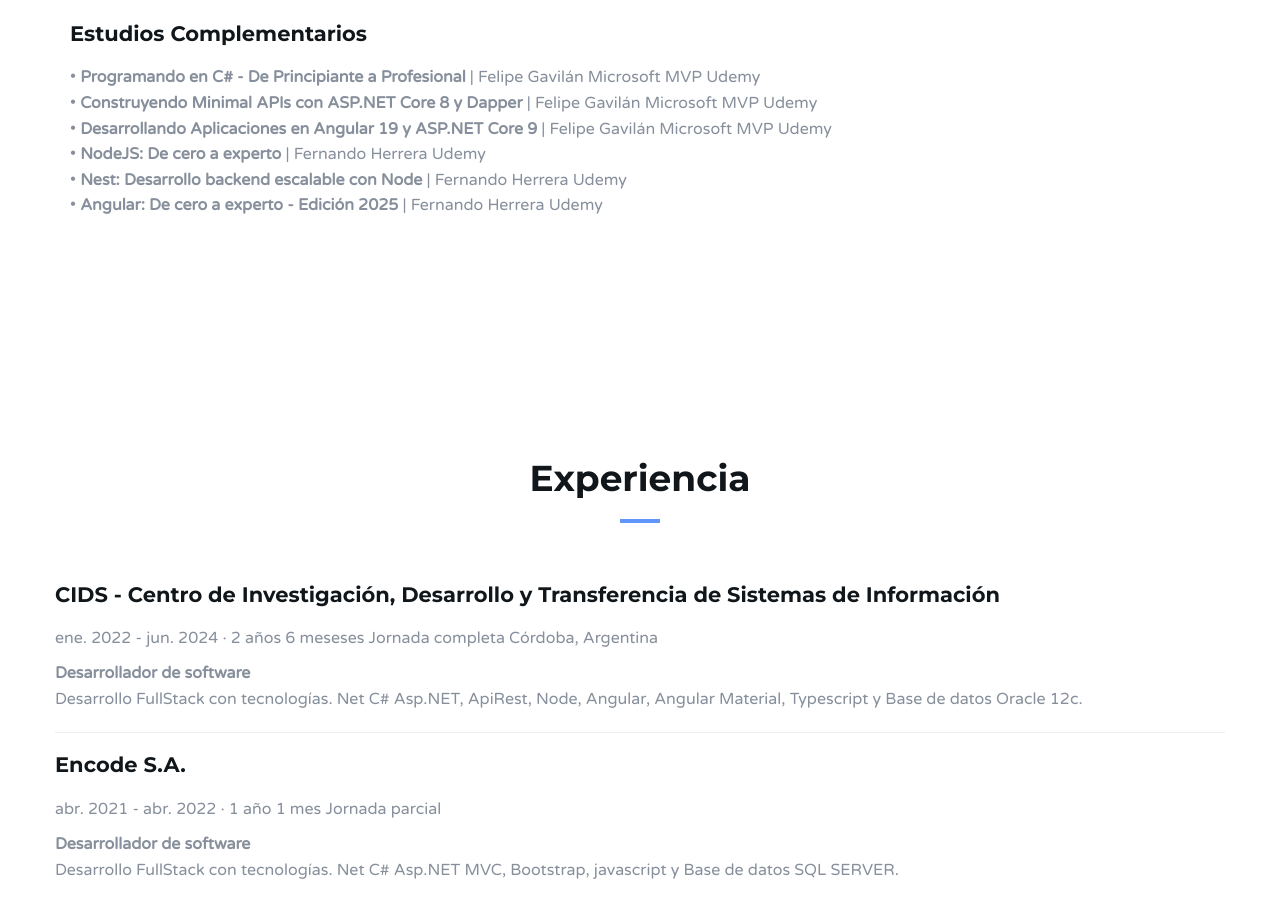
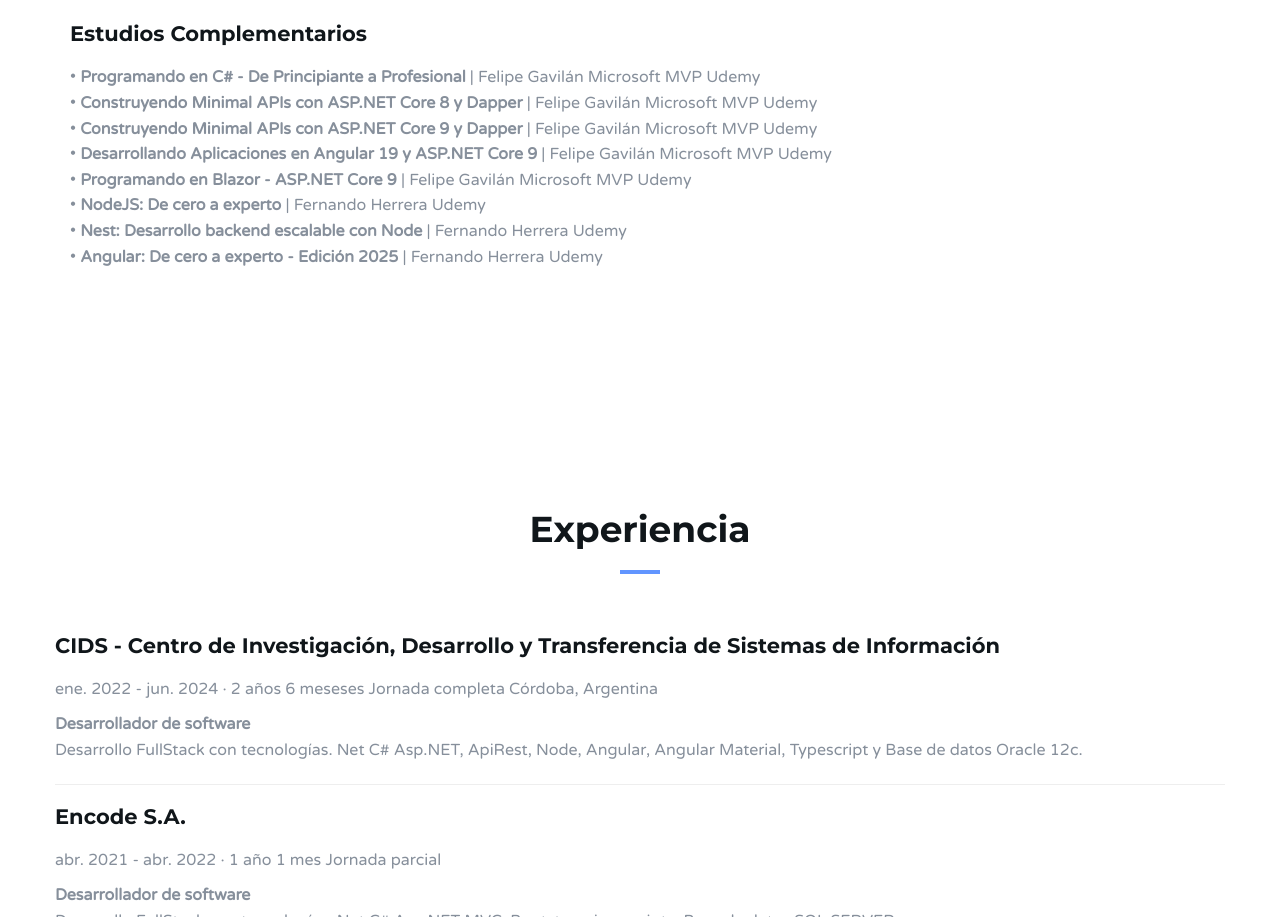
Before and after one commit to PintoDaniel10/Portafolio, a plain HTML site: page index.html in a window 1280 px wide. Shown: the part 4006-4923 px from the top of the page. Drawn offline with nearby package versions, Linux system fonts and the light colour scheme; files whose address does not match are found by name.

Commit message:
Update index.html

```diff
--- a/index.html
+++ b/index.html
@@ -285,7 +285,11 @@
                             Microsoft MVP Udemy</li>
                         <li>• <strong>Construyendo Minimal APIs con ASP.NET Core 8 y Dapper</strong> | Felipe Gavilán
                             Microsoft MVP Udemy</li>
+                        <li>• <strong>Construyendo Minimal APIs con ASP.NET Core 9 y Dapper</strong> | Felipe Gavilán
+                            Microsoft MVP Udemy</li>
                         <li>• <strong>Desarrollando Aplicaciones en Angular 19 y ASP.NET Core 9</strong> | Felipe
+                            Gavilán Microsoft MVP Udemy</li>
+                        <li>• <strong>Programando en Blazor - ASP.NET Core 9</strong> | Felipe
                             Gavilán Microsoft MVP Udemy</li>
                         <li>• <strong>NodeJS: De cero a experto</strong> | Fernando Herrera Udemy</li>
                         <li>• <strong>Nest: Desarrollo backend escalable con Node</strong> | Fernando Herrera Udemy</li>
```
